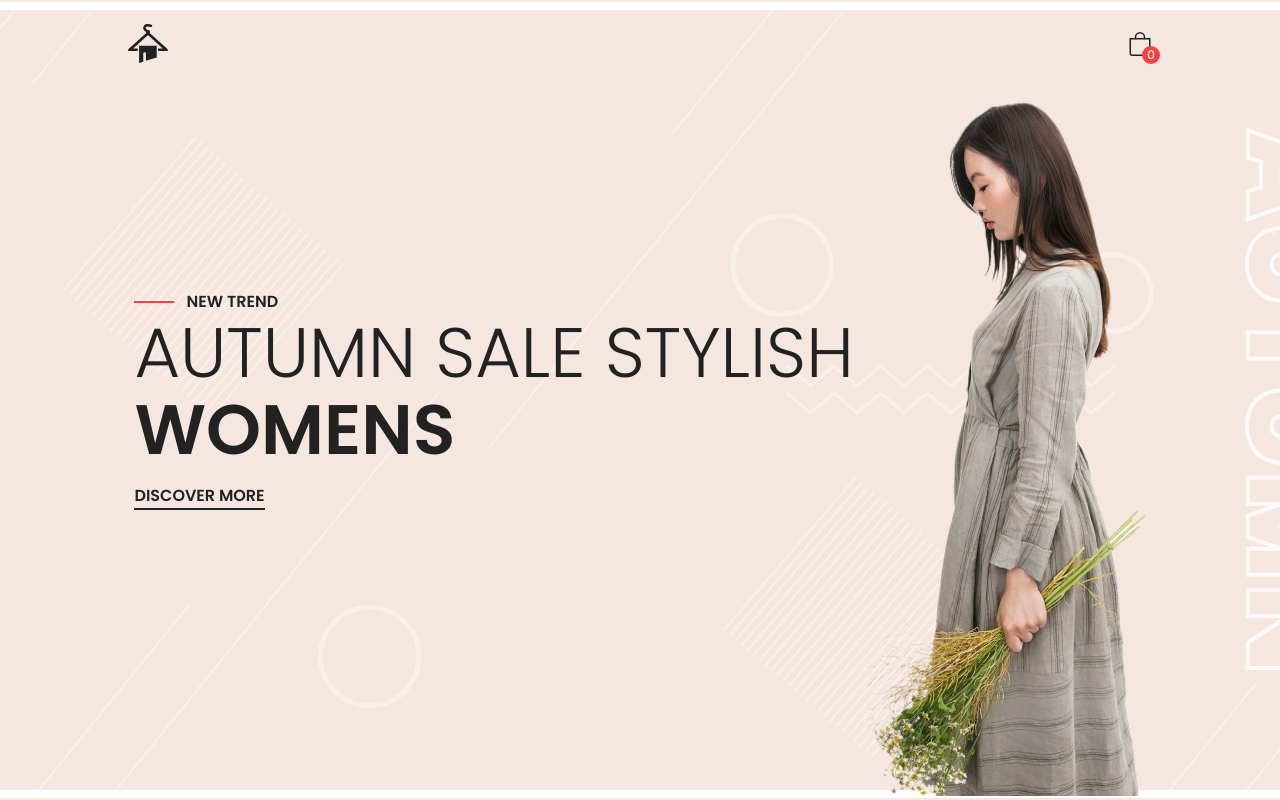
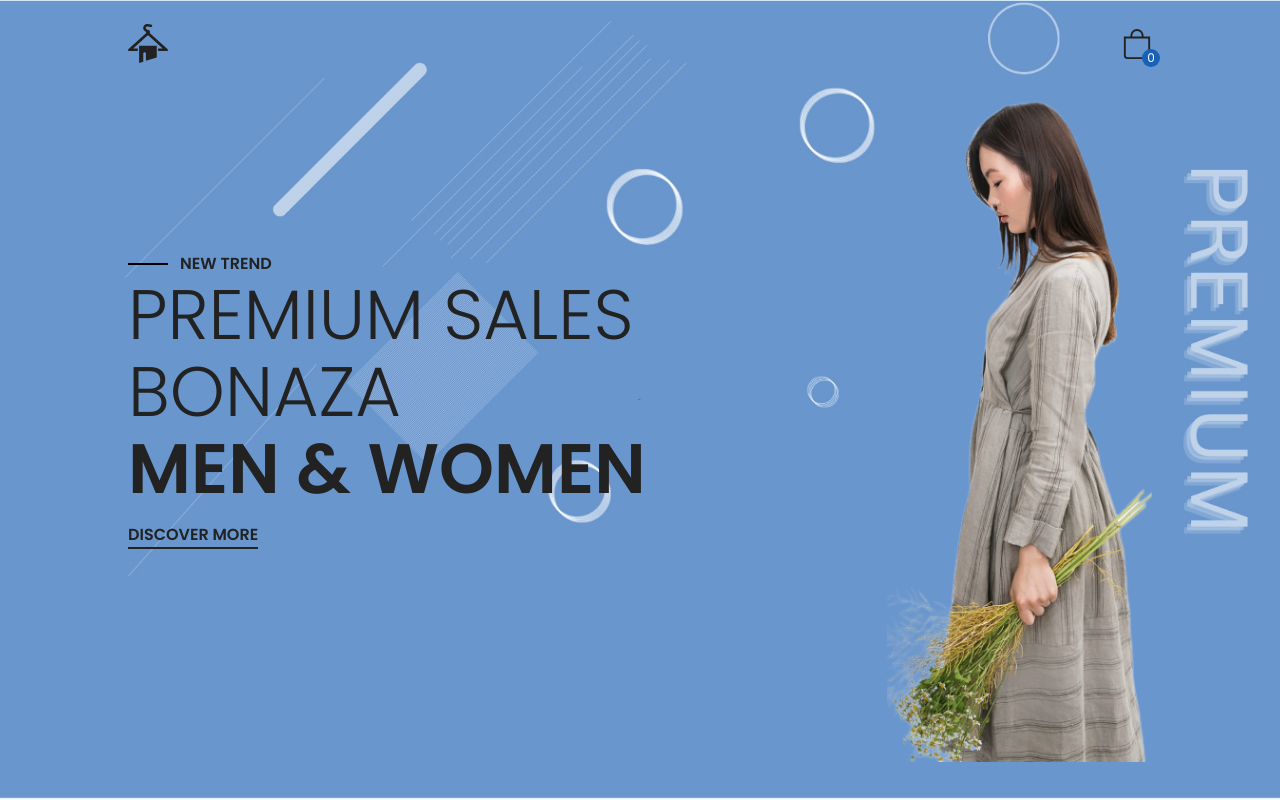
Before and after one commit to Oyawe/E-commerce-web-app, a React (Create React App) app: page / in a window 1280 px wide. Shown: the top 800 px of the page. Built offline with nearby package versions, Linux system fonts and the light colour scheme; no server answers.

Commit message:
project complete

```diff
--- a/src/components/CartItem.js
+++ b/src/components/CartItem.js
@@ -22,7 +22,7 @@ const CartItem = ({ item }) => {
           {/* title  */}
           <Link to={`/product/${id}`} className='text-sm uppercase font-medium max-w[240px] text-primary hover:underline'>{title}</Link>
           {/* remove icon  */}
-          <div onClick={() => removeFromCart(id)} className='text-xl cursor-pointer'><IoMdClose className='text-gray-500 hover:text-red-500 transition' /></div>
+          <div onClick={() => removeFromCart(id)} className='text-xl cursor-pointer'><IoMdClose className='text-gray-500 hover:text-[#1861b6] transition' /></div>
         </div>
         <div className=' flex gap-x-2 h-[36px] text-sm'>
           {/* quantity  */}
--- a/src/components/Header.js
+++ b/src/components/Header.js
@@ -31,8 +31,8 @@ const Header = () => {
       </Link>
       {/* cart bag  */}
       <div onClick={() => setIsOpen(!isOpen)} className='cursor-pointer flex relative'>
-        <BsBag className='text-2xl' />
-        <div className='bg-red-500 absolute -right-2 -bottom-2 text-[12px] w-[18px] h-[18px] text-white rounded-full flex justify-center items-center'>{itemAmount}</div>
+        <BsBag className='text-3xl' />
+        <div className='bg-[#1861b6] absolute -right-2 -bottom-2 text-[12px] w-[18px] h-[18px] text-white rounded-full flex justify-center items-center'>{itemAmount}</div>
       </div>
     </div>
   </header>;
--- a/src/components/Hero.js
+++ b/src/components/Hero.js
@@ -11,12 +11,12 @@ const Hero = () => {
       {/* text  */}
       <div className='flex flex-col justify-center'>
         <div className='font-semibold flex items-center uppercase'>
-          <div className='w-10 h-[2px] bg-red-500 mr-3'></div>New Trend
+          <div className='w-10 h-[2px] bg-black mr-3'></div>New Trend
         </div>
         <h1 className='text-[70px] leading-[1.1] font-light
       mb-4'>
-          AUTUMN SALE STYLISH <br />
-          <span className='font-semibold'>WOMENS</span>
+          PREMIUM SALES BONAZA <br />
+          <span className='font-semibold'>MEN & WOMEN</span>
         </h1>
         <Link to={`/`} className='self-start uppercase font-semibold border-b-2 border-primary'>
           Discover More
--- a/src/components/Product.js
+++ b/src/components/Product.js
@@ -22,7 +22,7 @@ const Product = ({ product }) => {
       {/* button  */}
       <div className='absolute top-6 -right-11 group-hover:right-5 p-2 flex flex-col items-center justify-center gap-y-2 opacity-0 group-hover:opacity-100 transition-all duration-300'>
         <button onClick={() => addToCart(product, id)}>
-          <div className='flex justify-center items-center text-white w-12 h-12 bg-red-500'>
+          <div className='flex justify-center items-center text-white w-12 h-12 bg-[#1861b6]'>
             <BsPlus className='text-3xl' />
           </div>
         </button>
--- a/src/components/Sidebar.js
+++ b/src/components/Sidebar.js
@@ -16,7 +16,7 @@ const Sidebar = () => {
   const { cart, clearCart, totalPrice, itemAmount } = useContext(CartContext)
   // console.log(useContext(CartContext));
 
-  return <div className={` ${isOpen ? 'right-0' : '-right-full'} w-full bg-white fixed top-0 h-full shadow-2xl md:w-[35vw] xl:max-w-[30vw] transition-all duration-300 z-20 px-4 lg:px-[35px] overflow-scroll`}>
+  return <div className={` ${isOpen ? 'right-0' : '-right-full'} w-[80vw] bg-white fixed top-0 h-full shadow-2xl md:w-[35vw] xl:max-w-[30vw] transition-all duration-300 z-20 px-4 lg:px-[35px] overflow-scroll`}>
     <div className='flex items-center justify-between py-6 border-b'>
       <div className='uppercase text-sm font-semibold'>Shopping Bag ({itemAmount})</div>
       {/* icon  */}
@@ -35,12 +35,13 @@ const Sidebar = () => {
           <span className='mr-2'>Total:</span>% ${parseFloat(totalPrice).toFixed(2)}
         </div>
         {/* clear cart icon  */}
-        <div onClick={clearCart} className='cursor-pointer py-4 bg-red-500 text-white w-12  h-12  flex justify-center items-center text-xl'>
+        <div onClick={clearCart} className='cursor-pointer py-4 bg-[#1861b6] text-white w-12  h-12  flex justify-center items-center text-xl rounded-md
+        '>
           <FiTrash2 />
         </div>
       </div>
-      <Link to={`/`} className='bg-gray-200 flex p-4 justify-center items-center text-primary w-full font-medium'>View Cart</Link>
-      <Link to={`/`} className='bg-primary flex p-4 justify-center items-center text-white w-full font-medium'>Checkout</Link>
+      <Link to={`/`} className='bg-gray-200 flex p-4 justify-center items-center text-primary w-full font-medium rounded-md'>View Cart</Link>
+      <Link to={`/`} className='bg-primary flex p-4 justify-center items-center text-white w-full font-medium rounded-md'>Checkout</Link>
     </div>
   </div>;
 };
--- a/src/pages/ProductDetails.js
+++ b/src/pages/ProductDetails.js
@@ -37,12 +37,11 @@ const ProductDetails = () => {
         {/* Text  */}
         <div className='flex-1 text-center lg:text-left'>
           <h1 className='text-[26px] font-medium mb-2 max-w[450px] mx-auto lg:mx-0'>{title}</h1>
-          <div className='text-xl text-red-500 font-medium mb-6'>
+          <div className='text-xl text-[#1861b6] font-medium mb-6'>
             $ {price}
           </div>
           <p className='mb-8'>{description}</p>
-          <button onClick={() => addToCart(product, product.id)} className='bg-primary py-4 px-8 text-white
-          '>Add to Cart</button>
+          <button onClick={() => addToCart(product, product.id)} className='bg-primary py-4 px-8 text-white rounded-xl hover:bg-[#1861b6] transition ease-out'>Add to Cart</button>
         </div>
       </div>
     </div>
--- a/tailwind.config.js
+++ b/tailwind.config.js
@@ -22,7 +22,7 @@ module.exports = {
         secondary: '#F5E6E0',
       },
       backgroundImage: {
-        hero: "url('./img/bg_hero.svg')",
+        hero: "url('./img/bg-1.png')",
       },
     },
   },
```
Also changed, not shown: src/img/bg-1.png (added), 1 other file (tests, documents, lock files or other folders).
